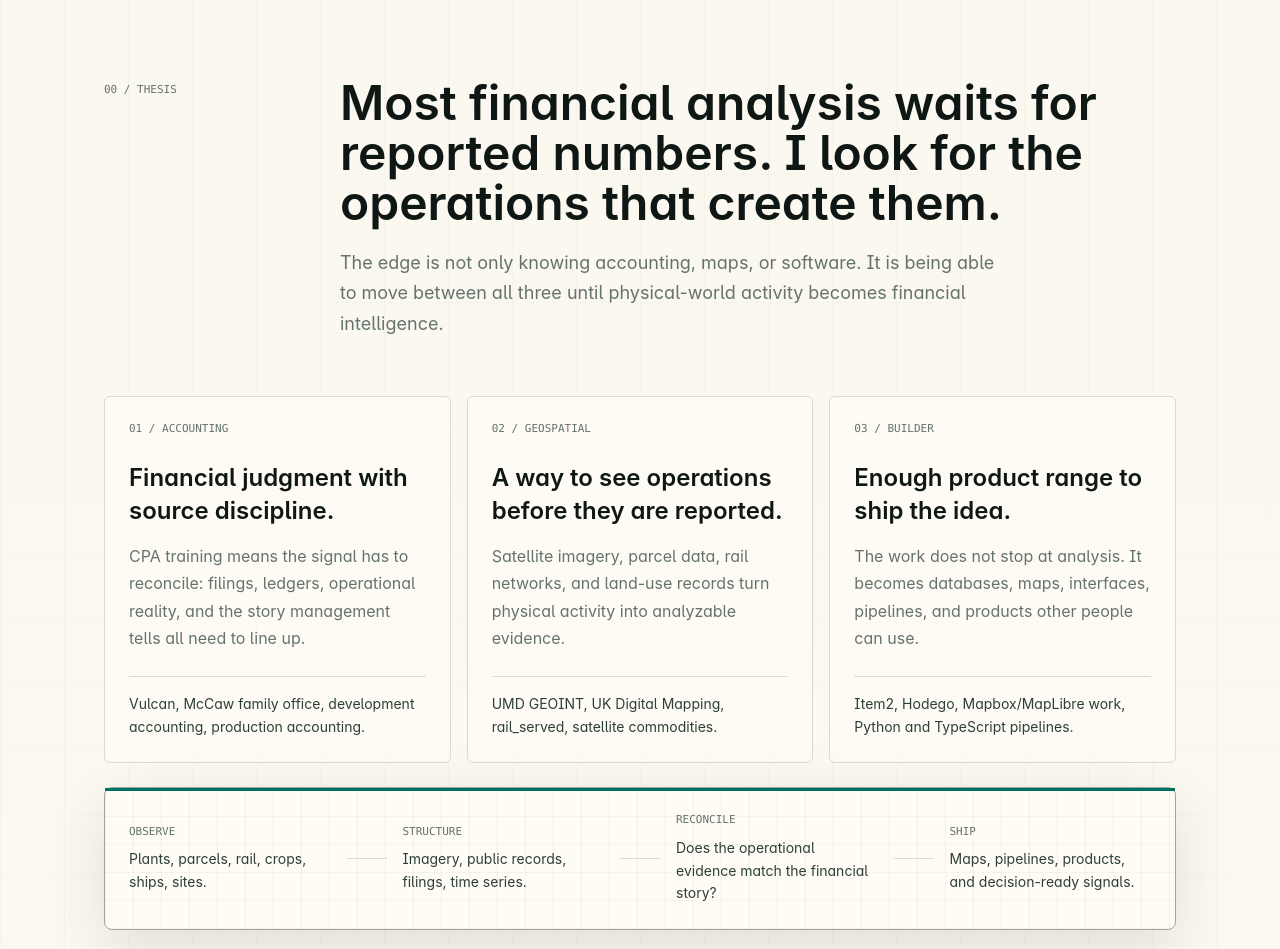
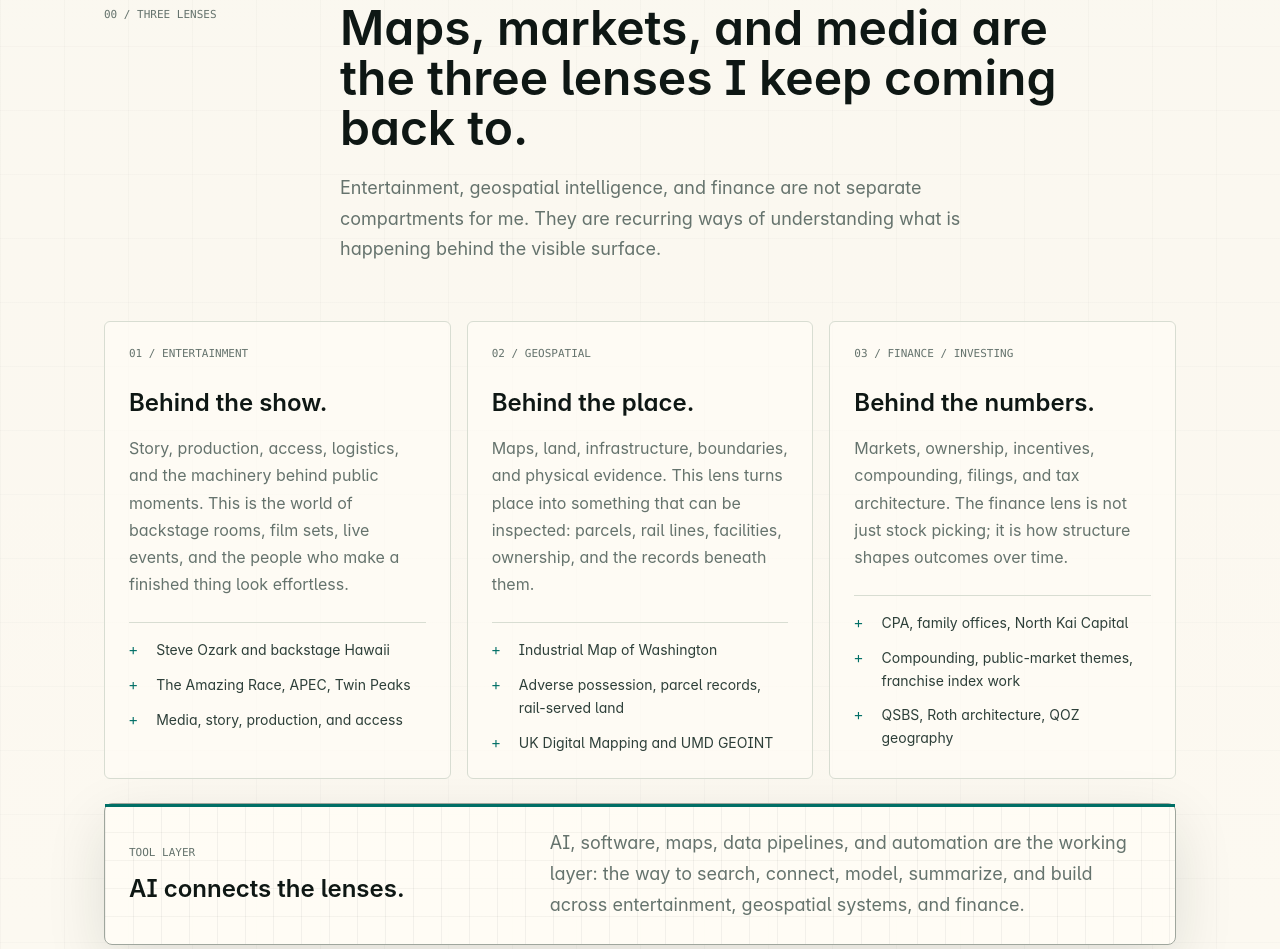
Before and after one commit to aschulz714/alex-schulz, an Astro site: page / in a window 1280 px wide. Shown: the part 1298-2247 px from the top of the page. Built offline with nearby package versions, Linux system fonts and the light colour scheme; Astro itself is replaced by a stand-in of ours; no server answers.

Commit message:
Reframe site as three lenses: entertainment, geospatial, finance
Replace the Accounting / Geospatial / Builder proof pillars with three
lenses: Entertainment (behind the show), Geospatial (behind the place),
Finance / Investing (behind the numbers) — with AI positioned as the
connective tool layer.

- Rename ThesisProof -> ThreeLenses; ProofPillar -> Lens; proof: string
  -> signals: string[]
- Update Hero copy and role cycler to match the new framing
- Update FinalCTA copy
- Rename rail-served project to wa-rail-properties with 2026 refresh
  (671 parcels, $9.3B assessed, MapLibre + OpenFreeMap)
- Update about.astro anchor link and README terminology

Co-Authored-By: Claude Opus 4.7 (1M context) <noreply@anthropic.com>

```diff
--- a/src/components/FinalCTA.astro
+++ b/src/components/FinalCTA.astro
@@ -5,11 +5,11 @@
         <div>
           <p class="coord text-accent">Next conversation</p>
           <h2 class="section-heading mt-4 max-w-3xl text-3xl md:text-5xl">
-            Finance, geospatial data, and products grounded in the real world.
+            Maps, markets, media, and the AI layer that connects them.
           </h2>
           <p class="section-copy mt-5 max-w-2xl text-base md:text-lg">
-            I am interested in work where accounting judgment, spatial data, and software can turn
-            physical-world activity into clearer decisions.
+            I am interested in work where entertainment instincts, geospatial data, finance, and
+            software can make physical-world systems more legible.
           </p>
         </div>
 
--- a/src/components/Hero.astro
+++ b/src/components/Hero.astro
@@ -15,7 +15,7 @@ import { heroPlaces as places } from '../data/profile';
           </div>
 
           <h1 class="section-heading max-w-3xl text-5xl leading-[0.96] text-balance sm:text-6xl md:text-7xl">
-            Alex Schulz maps the financial signals hiding in the physical world.
+            Alex Schulz works at the overlap of maps, markets, and media.
           </h1>
 
           <div class="annotation mt-8">
@@ -23,8 +23,8 @@ import { heroPlaces as places } from '../data/profile';
               <span id="role-cycler" class="inline-block">CPA.</span>
             </p>
             <p class="section-copy mt-4 max-w-xl text-base md:text-lg">
-              A living resume and portfolio for work at the intersection of accounting discipline,
-              geospatial intelligence, and market data that still has a latitude and longitude.
+              A living resume and portfolio for the three lenses I keep returning to:
+              entertainment, geospatial intelligence, and finance, with AI as the tool layer.
             </p>
           </div>
 
@@ -194,7 +194,7 @@ import { heroPlaces as places } from '../data/profile';
   }
 
   // Role cycler — quiet and slow. Each entry is a complete noun phrase so grammar holds.
-  const roles = ['CPA.', 'Geospatial analyst.', 'Developer.', 'All three.'];
+  const roles = ['Entertainment.', 'Geospatial.', 'Finance.', 'AI connects them.'];
   const cycler = document.getElementById('role-cycler');
   if (cycler && !prefersReducedMotion) {
     let i = 0;
--- a/src/components/ThesisProof.astro
+++ /dev/null
@@ -1,61 +0,0 @@
----
-import { proofPillars } from '../data/profile';
----
-
-<section id="thesis" class="relative border-b border-hairline bg-paper-soft/45 py-14 md:py-24">
-  <div class="section-shell">
-    <div class="grid grid-cols-1 gap-7 md:grid-cols-[180px_1fr] md:gap-14">
-      <p class="coord pt-1">00 / Thesis</p>
-      <div>
-        <h2 class="section-heading max-w-3xl text-3xl md:text-5xl">
-          Most financial analysis waits for reported numbers. I look for the operations that create them.
-        </h2>
-        <p class="section-copy mt-5 max-w-2xl text-base md:text-lg">
-          The edge is not only knowing accounting, maps, or software. It is being able to move between
-          all three until physical-world activity becomes financial intelligence.
-        </p>
-      </div>
-    </div>
-
-    <div class="mt-10 grid grid-cols-1 gap-4 md:mt-14 md:grid-cols-3">
-      {proofPillars.map((pillar) => (
-        <article class="surface-quiet rounded-md p-5 md:p-6">
-          <p class="coord text-accent">{pillar.label}</p>
-          <h3 class="mt-6 font-sans text-xl font-semibold leading-snug text-ink md:text-2xl">
-            {pillar.title}
-          </h3>
-          <p class="section-copy mt-4 text-sm md:text-base">
-            {pillar.body}
-          </p>
-          <p class="mt-6 border-t border-hairline pt-4 text-sm leading-relaxed text-ink-soft">
-            {pillar.proof}
-          </p>
-        </article>
-      ))}
-    </div>
-
-    <div class="dossier-panel mt-5 rounded-lg p-5 md:mt-6 md:p-6">
-      <div class="grid grid-cols-1 gap-4 md:grid-cols-[1fr_auto_1fr_auto_1fr_auto_1fr] md:items-center">
-        <div>
-          <p class="coord text-accent">Observe</p>
-          <p class="mt-2 text-sm leading-relaxed text-ink-soft">Plants, parcels, rail, crops, ships, sites.</p>
-        </div>
-        <span class="hidden h-px w-10 bg-hairline md:block" aria-hidden="true"></span>
-        <div>
-          <p class="coord text-signal">Structure</p>
-          <p class="mt-2 text-sm leading-relaxed text-ink-soft">Imagery, public records, filings, time series.</p>
-        </div>
-        <span class="hidden h-px w-10 bg-hairline md:block" aria-hidden="true"></span>
-        <div>
-          <p class="coord text-accent">Reconcile</p>
-          <p class="mt-2 text-sm leading-relaxed text-ink-soft">Does the operational evidence match the financial story?</p>
-        </div>
-        <span class="hidden h-px w-10 bg-hairline md:block" aria-hidden="true"></span>
-        <div>
-          <p class="coord text-signal">Ship</p>
-          <p class="mt-2 text-sm leading-relaxed text-ink-soft">Maps, pipelines, products, and decision-ready signals.</p>
-        </div>
-      </div>
-    </div>
-  </div>
-</section>
--- /dev/null
+++ b/src/components/ThreeLenses.astro
@@ -0,0 +1,57 @@
+---
+import { lenses } from '../data/profile';
+---
+
+<section id="lenses" class="relative border-b border-hairline bg-paper-soft/45 py-14 md:py-24">
+  <div class="section-shell">
+    <div class="grid grid-cols-1 gap-7 md:grid-cols-[180px_1fr] md:gap-14">
+      <p class="coord pt-1">00 / Three lenses</p>
+      <div>
+        <h2 class="section-heading max-w-3xl text-3xl md:text-5xl">
+          Maps, markets, and media are the three lenses I keep coming back to.
+        </h2>
+        <p class="section-copy mt-5 max-w-2xl text-base md:text-lg">
+          Entertainment, geospatial intelligence, and finance are not separate compartments for me.
+          They are recurring ways of understanding what is happening behind the visible surface.
+        </p>
+      </div>
+    </div>
+
+    <div class="mt-10 grid grid-cols-1 gap-4 md:mt-14 md:grid-cols-3">
+      {lenses.map((lens) => (
+        <article class="surface-quiet rounded-md p-5 md:p-6">
+          <p class="coord text-accent">{lens.label}</p>
+          <h3 class="mt-6 font-sans text-xl font-semibold leading-snug text-ink md:text-2xl">
+            {lens.title}
+          </h3>
+          <p class="section-copy mt-4 text-sm md:text-base">
+            {lens.body}
+          </p>
+          <ul class="mt-6 space-y-3 border-t border-hairline pt-4">
+            {lens.signals.map((signal) => (
+              <li class="grid grid-cols-[1.2rem_1fr] gap-2 text-sm leading-relaxed text-ink-soft">
+                <span class="mono text-accent" aria-hidden="true">+</span>
+                <span>{signal}</span>
+              </li>
+            ))}
+          </ul>
+        </article>
+      ))}
+    </div>
+
+    <div class="dossier-panel mt-5 rounded-lg p-5 md:mt-6 md:p-6">
+      <div class="grid grid-cols-1 gap-5 md:grid-cols-[1fr_1.5fr] md:items-center">
+        <div>
+          <p class="coord text-signal">Tool layer</p>
+          <h3 class="mt-3 font-sans text-2xl font-semibold leading-tight text-ink">
+            AI connects the lenses.
+          </h3>
+        </div>
+        <p class="section-copy text-base md:text-lg">
+          AI, software, maps, data pipelines, and automation are the working layer: the way to search,
+          connect, model, summarize, and build across entertainment, geospatial systems, and finance.
+        </p>
+      </div>
+    </div>
+  </div>
+</section>
--- a/src/data/profile.ts
+++ b/src/data/profile.ts
@@ -7,11 +7,11 @@ export interface HeroPlace {
   zoom: number;
 }
 
-export interface ProofPillar {
+export interface Lens {
   label: string;
   title: string;
   body: string;
-  proof: string;
+  signals: string[];
 }
 
 export interface Note {
@@ -70,24 +70,36 @@ export const heroPlaces: HeroPlace[] = [
   },
 ];
 
-export const proofPillars: ProofPillar[] = [
+export const lenses: Lens[] = [
   {
-    label: '01 / Accounting',
-    title: 'Financial judgment with source discipline.',
-    body: 'CPA training means the signal has to reconcile: filings, ledgers, operational reality, and the story management tells all need to line up.',
-    proof: 'Vulcan, McCaw family office, development accounting, production accounting.',
+    label: '01 / Entertainment',
+    title: 'Behind the show.',
+    body: 'Story, production, access, logistics, and the machinery behind public moments. This is the world of backstage rooms, film sets, live events, and the people who make a finished thing look effortless.',
+    signals: [
+      'Steve Ozark and backstage Hawaii',
+      'The Amazing Race, APEC, Twin Peaks',
+      'Media, story, production, and access',
+    ],
   },
   {
     label: '02 / Geospatial',
-    title: 'A way to see operations before they are reported.',
-    body: 'Satellite imagery, parcel data, rail networks, and land-use records turn physical activity into analyzable evidence.',
-    proof: 'UMD GEOINT, UK Digital Mapping, rail_served, satellite commodities.',
+    title: 'Behind the place.',
+    body: 'Maps, land, infrastructure, boundaries, and physical evidence. This lens turns place into something that can be inspected: parcels, rail lines, facilities, ownership, and the records beneath them.',
+    signals: [
+      'Industrial Map of Washington',
+      'Adverse possession, parcel records, rail-served land',
+      'UK Digital Mapping and UMD GEOINT',
+    ],
   },
   {
-    label: '03 / Builder',
-    title: 'Enough product range to ship the idea.',
-    body: 'The work does not stop at analysis. It becomes databases, maps, interfaces, pipelines, and products other people can use.',
-    proof: 'Item2, Hodego, Mapbox/MapLibre work, Python and TypeScript pipelines.',
+    label: '03 / Finance / Investing',
+    title: 'Behind the numbers.',
+    body: 'Markets, ownership, incentives, compounding, filings, and tax architecture. The finance lens is not just stock picking; it is how structure shapes outcomes over time.',
+    signals: [
+      'CPA, family offices, North Kai Capital',
+      'Compounding, public-market themes, franchise index work',
+      'QSBS, Roth architecture, QOZ geography',
+    ],
   },
 ];
 
--- a/src/pages/about.astro
+++ b/src/pages/about.astro
@@ -284,7 +284,7 @@ const chapters = [
           architectural calls, shipped an MVP on AWS.
         </p>
         <p>
-          <strong><a href="/#project-rail-served">rail_served</a></strong> continues to evolve — the
+          <strong><a href="/#project-wa-rail-properties">rail_served</a></strong> continues to evolve — the
           UMD capstone has expanded to cover Western US rail-served industrial property, and a
           TypeScript rebuild is underway.
         </p>
--- a/src/pages/index.astro
+++ b/src/pages/index.astro
@@ -1,7 +1,7 @@
 ---
 import Base from '../layouts/Base.astro';
 import Hero from '../components/Hero.astro';
-import ThesisProof from '../components/ThesisProof.astro';
+import ThreeLenses from '../components/ThreeLenses.astro';
 import Timeline from '../components/Timeline.astro';
 import ProjectGrid from '../components/ProjectGrid.astro';
 import Also from '../components/Also.astro';
@@ -11,7 +11,7 @@ import ProjectModal from '../components/ProjectModal.astro';
 
 <Base>
   <Hero />
-  <ThesisProof />
+  <ThreeLenses />
   <Timeline />
   <ProjectGrid />
   <Also />
```
Also changed, not shown: README.md, src/content/projects/wa-rail-properties.md (renamed from src/content/projects/rail-served.md).
